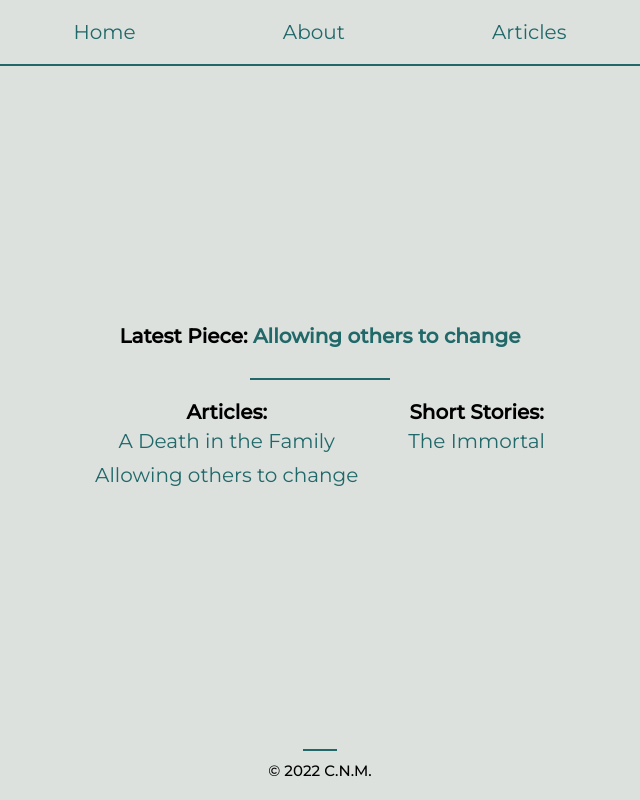
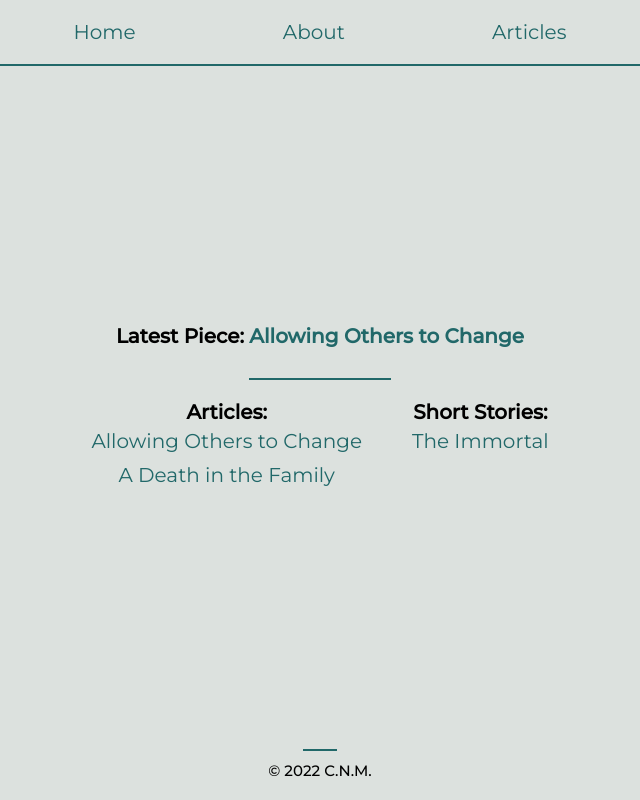
Before and after one commit to CN-M/cn-next-blog, a Next.js app: page /articles in a window 1280 px wide. Shown: the whole page, without its empty margins (320-960 px from the left). Built offline with nearby package versions, Linux system fonts and the light colour scheme.

Commit message:
Small change

```diff
--- a/pages/articles.js
+++ b/pages/articles.js
@@ -89,8 +89,8 @@ export const getStaticProps = async () => {
     return {
       props: {
         posts: posts.sort(sortByDate),
-        articles,
-        short_stories
+        articles: articles.sort(sortByDate),
+        short_stories: short_stories.sort(sortByDate)
       }
     }
   }
--- a/posts/allowing-others-to-change.md
+++ b/posts/allowing-others-to-change.md
@@ -1,5 +1,5 @@
 ---
-title: 'Allowing others to change'
+title: 'Allowing Others to Change'
 date: '24 Oct, 2022'
 category: 'Article'
 ---
```
